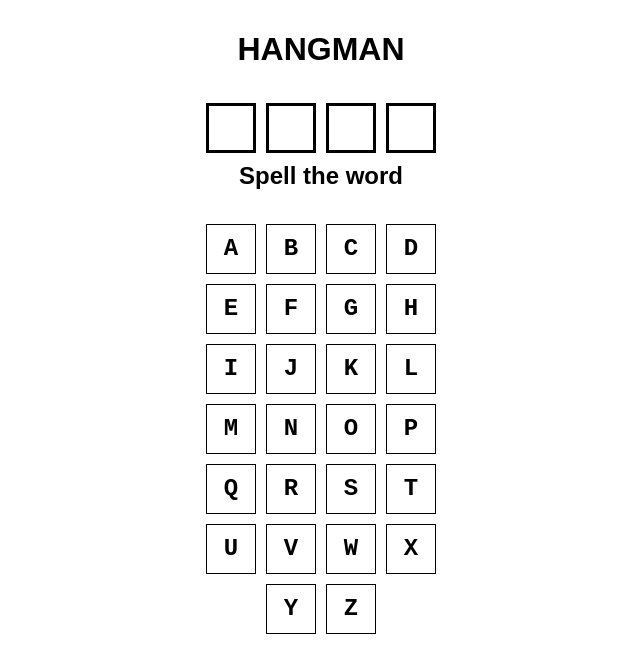
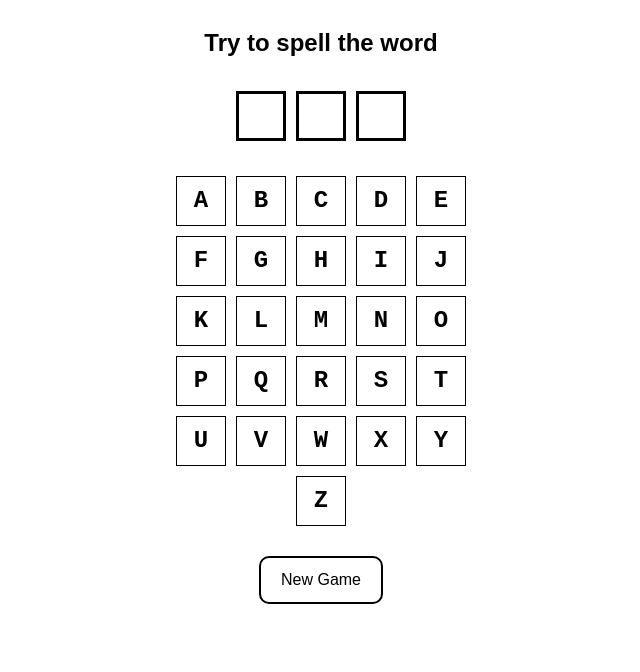
Before and after one commit to mtp13/hangman, a plain HTML site: page index.html in a window 1280 px wide. Shown: the whole page, without its empty margins (319-959 px from the left). Drawn offline with Linux system fonts and the light colour scheme.

Commit message:
add new game functionality and update UI elements; adjust word length filter

```diff
--- a/index.html
+++ b/index.html
@@ -10,15 +10,15 @@
 
   <body>
     <header>
-      <div>
-        <h1>HANGMAN</h1>
-      </div>
+      <div><p class="guesses">Try to spell the word</p></div>
     </header>
     <main>
       <div class="letter-grid"></div>
-      <div><h2 class="guesses">Spell the word</h2></div>
       <div class="keyboard"></div>
     </main>
+    <footer>
+      <button id="new-game-button">New Game</button>
+    </footer>
     <script type="module" src="script.js"></script>
   </body>
 </html>
--- a/script.js
+++ b/script.js
@@ -1,9 +1,10 @@
 import { words } from "./words.js";
-const MAX_LENGTH = 4;
+const MAX_LENGTH = 3;
 const guesses = document.querySelector(".guesses");
 const filteredWords = words.filter((word) => word.length <= MAX_LENGTH);
-const word = filteredWords[Math.floor(Math.random() * filteredWords.length)];
+let word = filteredWords[Math.floor(Math.random() * filteredWords.length)];
 console.log(word);
+const newGameButton = document.getElementById("new-game-button");
 let hangman = "HANGMAN".split("");
 const MAX_GUESSES = hangman.length;
 let numberOfIncorrectGuesses = 0;
@@ -21,6 +22,19 @@ function initializeLetters(word) {
     letterGrid.appendChild(letterElement);
   });
 }
+
+newGameButton.addEventListener("click", newGame);
+function newGame() {
+  word = filteredWords[Math.floor(Math.random() * filteredWords.length)];
+  console.log(word);
+  hangman = "HANGMAN".split("");
+  numberOfIncorrectGuesses = 0;
+  gameOver = false;
+  guesses.textContent = "Try to spell the word";
+  initializeLetters(word);
+  initializeKeyboard();
+}
+
 function initializeKeyboard() {
   const keyboard = document.querySelector(".keyboard");
   keyboard.innerHTML = "";
@@ -67,11 +81,11 @@ function updateGuesses(number) {
   if (number === 1) {
     guesses.textContent = "";
   }
-  guesses.textContent += hangman.shift();
+  guesses.textContent += hangman.shift() + " ";
 
   if (remainingGuesses === 0) {
     gameOver = true;
-    guesses.textContent = "You lost!";
+    guesses.textContent += "- You lost!";
   }
   if (gameOver) {
     const hiddenLetters = document.querySelectorAll(".hidden");
--- a/style.css
+++ b/style.css
@@ -8,6 +8,9 @@ body {
   font-family: sans-serif;
   text-align: center;
   width: 350px;
+  /* margin: 25px; */
+}
+header {
   margin: 25px;
 }
 
@@ -16,7 +19,7 @@ main {
   flex-direction: column;
   justify-content: center;
   align-items: center;
-  margin: 25px;
+  /* margin: 25px; */
 }
 
 .letter-grid {
@@ -82,4 +85,14 @@ main {
 
 .guesses {
   font-size: 24px;
+  font-weight: bold;
 }
+
+button {
+  border: 2px solid black;
+  border-radius: 10px;
+  background-color: white;
+  color: black;
+  padding: 10px 20px;
+  font-size: 16px;
+}
```
